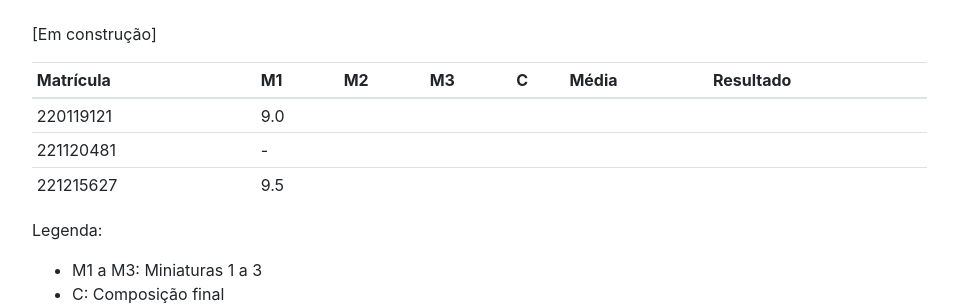
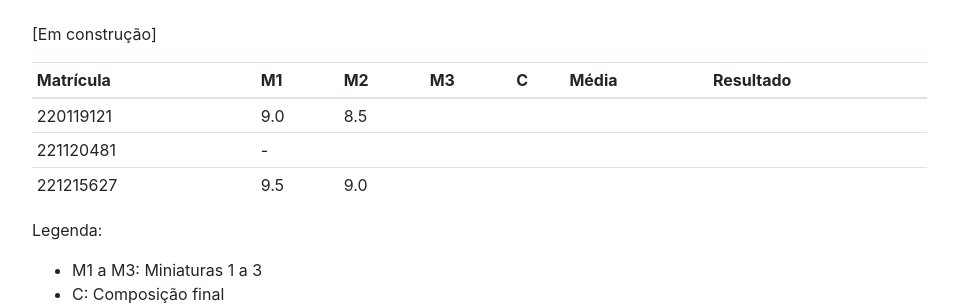
Before and after one commit to kroger/genosmus, a Jekyll site: the page built from _marcos/musb14.md, in a window 1280 px wide and 900 px high, scrolled down 7198 px. Shown: the part 154-460 px from the top of the window, without its empty margins (68-1026 px from the left). Built offline with Jekyll 4.4.1, drawn with Linux system fonts in a browser that asks for light colours; nearby versions of some CDN libraries; the table of contents is made by our own code.

Commit message:
Insere notas

```diff
--- a/_marcos/musb14.md
+++ b/_marcos/musb14.md
@@ -331,9 +331,9 @@ analisada em conjunto durante as aulas:
 
 | Matrícula | M1  | M2  | M3  | C   | Média | Resultado |
 | --------- | --- | --- | --- | --- | ----- | --------- |
-| 220119121 | 9.0 |     |     |     |       |           |
+| 220119121 | 9.0 | 8.5 |     |     |       |           |
 | 221120481 | -   |     |     |     |       |           |
-| 221215627 | 9.5 |     |     |     |       |           |
+| 221215627 | 9.5 | 9.0 |     |     |       |           |
 {: .table .table-sm}
 
 Legenda:
```
